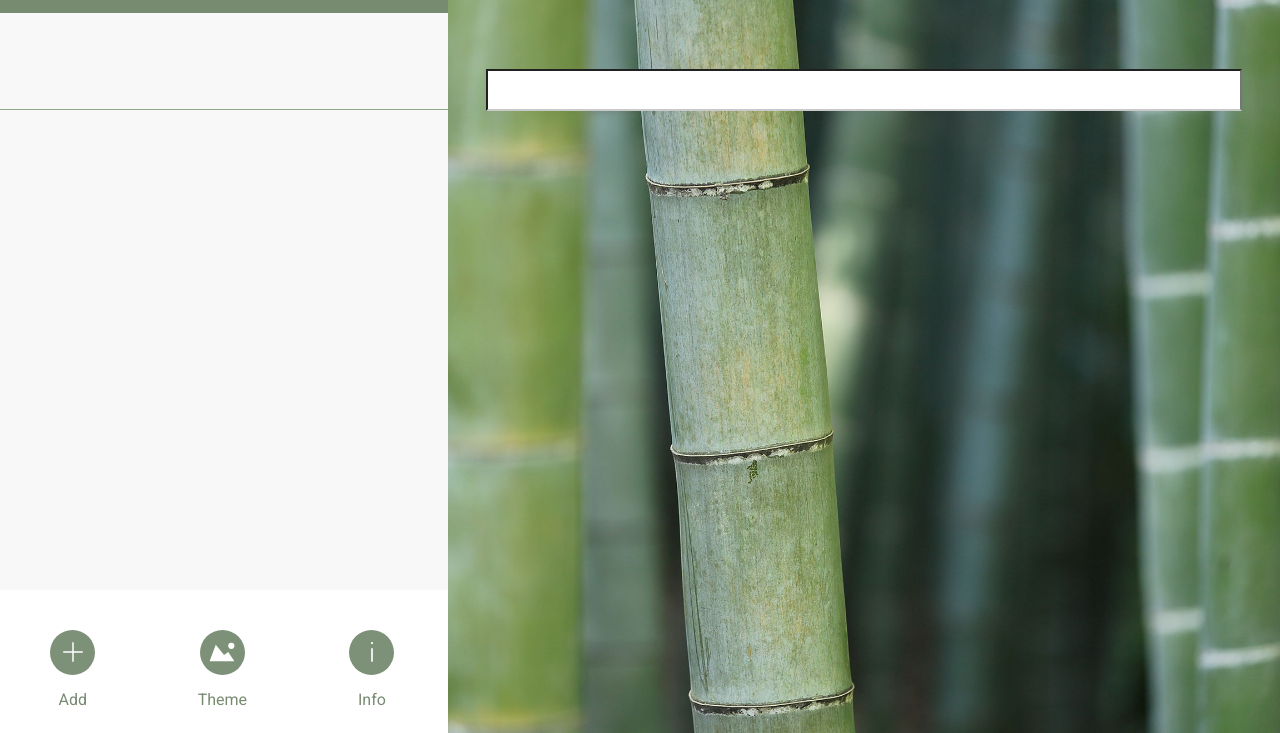
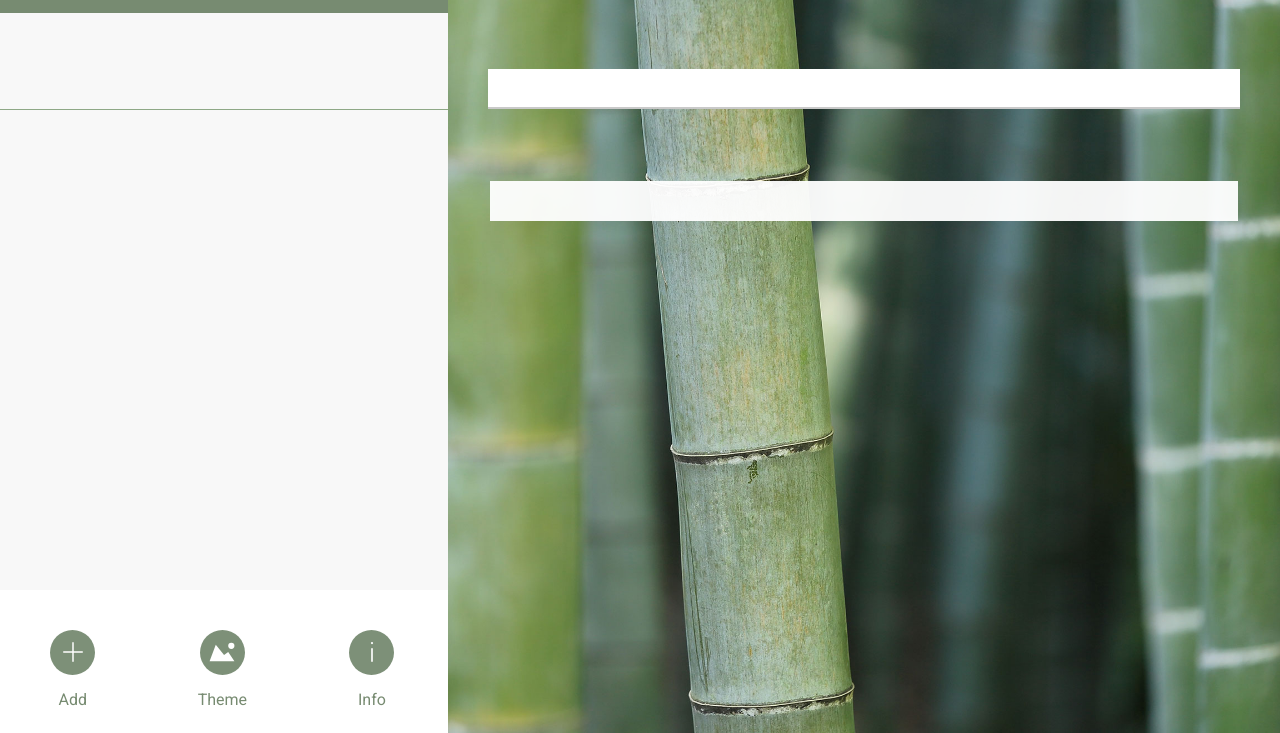
Before and after one commit to amanbis/angular-clipboard, a plain HTML site: page design.html in a window 1280 px wide. Shown: the part 67-800 px from the top of the page. Drawn offline with nearby package versions, Linux system fonts and the light colour scheme.

Commit message:
Add task template

```diff
--- a/css/main.css
+++ b/css/main.css
@@ -185,6 +185,7 @@ nav {
 	appearance: none;
 	box-shadow: none;
 	border-radius: none;
+	border: none;
 	border-bottom: solid 2px #c9c9c9;
 	transition: border 0.5s cubic-bezier(0.250, 0.460, 0.450, 0.940);
 }
@@ -193,6 +194,17 @@ nav {
 .task-input input[type="text"].focus {
 	outline: none;
 	border-bottom: solid 2px #969696;
+}
+
+.task-container {
+	width: 100%;
+}
+
+.task {
+	background: rgba(255, 255, 255, 0.95);
+	width: 90%;
+	height: 2.5em;
+	margin: 0 auto;
 }
 
 .modal-bg {
--- a/design.html
+++ b/design.html
@@ -57,6 +57,10 @@
 						<input type="text">
 					</form>
 
+					<div class="task-container">
+						<div class="task"></div>
+					</div>
+
 				</div>
 			</div>
 
```
